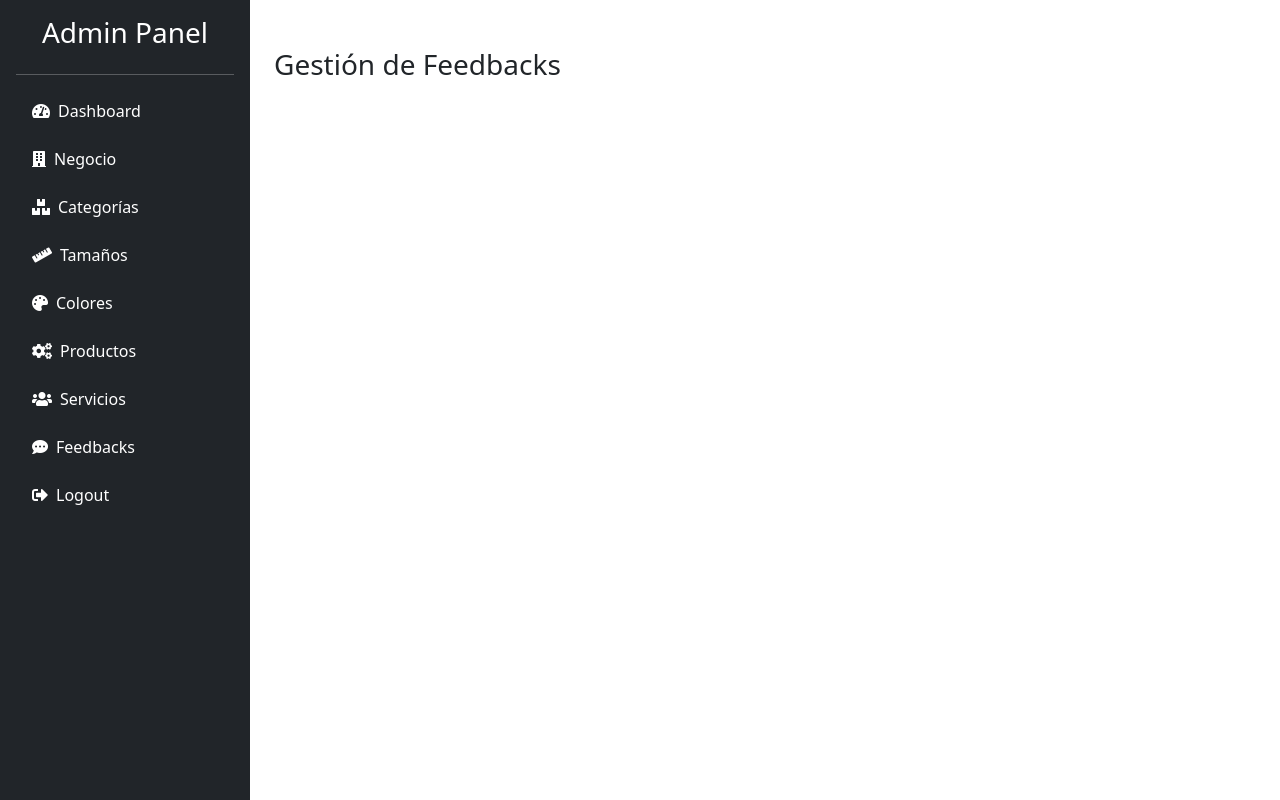
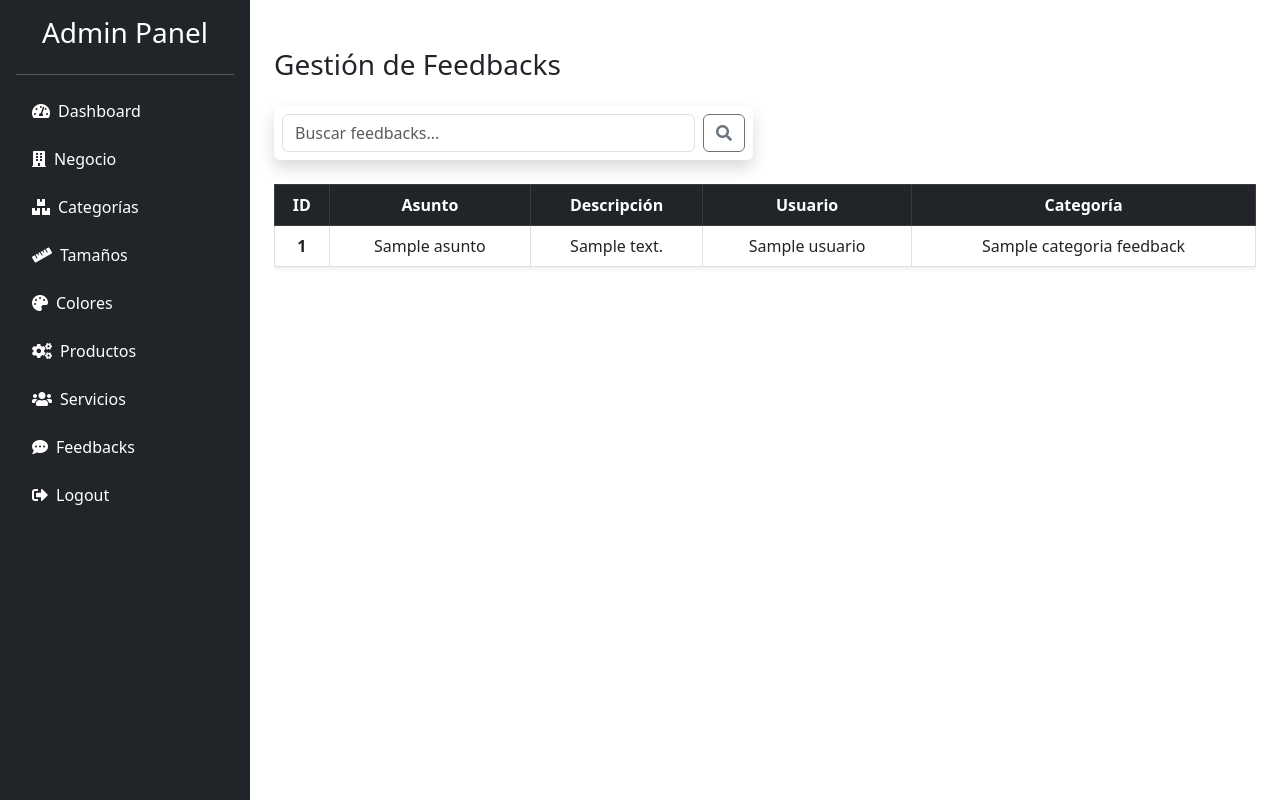
Before and after one commit to Kabudence/Emprende_mas_Alquiler_josue2, a Python web app: template app/feedbacks/templates/feedbacks/index.html in a window 1280 px wide. Run offline with Jinja, Linux system fonts and the light colour scheme; the template is opened without the code that fills it: most values are stand-ins (such as "Sample title", 1, 10 or a date in 2020).

Commit message:
Añadir modulo feedbacks

```diff
--- a/app/feedbacks/templates/feedbacks/index.html
+++ b/app/feedbacks/templates/feedbacks/index.html
@@ -6,7 +6,40 @@
 <h1 class="h3 my-4 text-underline">Gestión de Feedbacks</h1>
 
 <div class="row mb-4 align-items-center">
-    <div></div>
+    <div class="col-md-6">
+        <!-- Formulario de búsqueda -->
+        <form action="{{ url_for('feedbacks.index') }}" method="GET" class="d-flex shadow p-2 rounded">
+            <input type="text" class="form-control me-2" name="buscar" placeholder="Buscar feedbacks..." value="{{ query }}" aria-label="Buscar feedbacks">
+            <button class="btn btn-outline-secondary" type="submit">
+                <i class="fas fa-search"></i>
+            </button>
+        </form>
+    </div>
+</div>
+
+<div class="table-responsive">
+    <table class="table table-bordered table-hover align-middle shadow-sm">
+        <thead class="table-dark text-center">
+            <tr>
+                <th>ID</th>
+                <th>Asunto</th>
+                <th>Descripción</th>
+                <th>Usuario</th>
+                <th>Categoría</th>
+            </tr>
+        </thead>
+        <tbody>
+            {% for feedback in feedbacks %}
+            <tr class="text-center">
+                <td><strong>{{ feedback.id }}</strong></td>
+                <td>{{ feedback.asunto }}</td>
+                <td>{{ feedback.descripcion }}</td>
+                <td>{{ feedback.usuario.nombre_usuario }}</td>  <!-- Nombre del usuario que dejó el feedback -->
+                <td>{{ feedback.categoria_feedback.nombre }}</td>  <!-- Nombre de la categoría del feedback -->
+            </tr>
+            {% endfor %}
+        </tbody>
+    </table>
 </div>
 
 {% endblock %}
```
Also changed, not shown: app/feedbacks/routes.py (+21 -4 lines).
